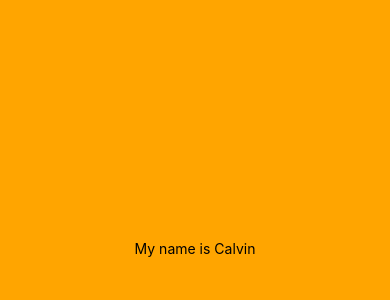
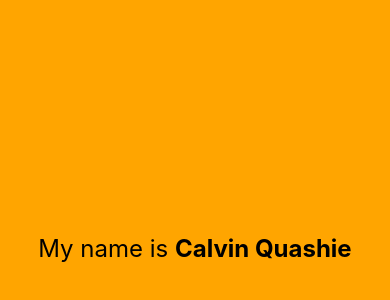
Before and after one commit to quashiecalvin/rn-assignment2-ID-11172087, a React Native app: screen / in a window 390 px wide. Shown: the part 174-474 px from the top of the page. Built offline with nearby package versions, Linux system fonts and the light colour scheme.

Commit message:
I changed the font size and formatting of the name

```diff
--- a/App.js
+++ b/App.js
@@ -4,7 +4,9 @@ import { StyleSheet, Text, View } from 'react-native';
 export default function App() {
   return (
     <View style={styles.container}>
-      <Text>My name is Calvin</Text>
+      <Text style={styles.text}>
+        My name is <Text style={styles.boldText}>Calvin Quashie</Text>
+      </Text>
       <StatusBar style="auto" />
     </View>
   );
@@ -17,4 +19,10 @@ const styles = StyleSheet.create({
     alignItems: 'center',
     justifyContent: 'center',
   },
+  text: {
+    fontSize: 24,
+  },
+  boldText: {
+    fontWeight: 'bold',
+  },
 });
```
